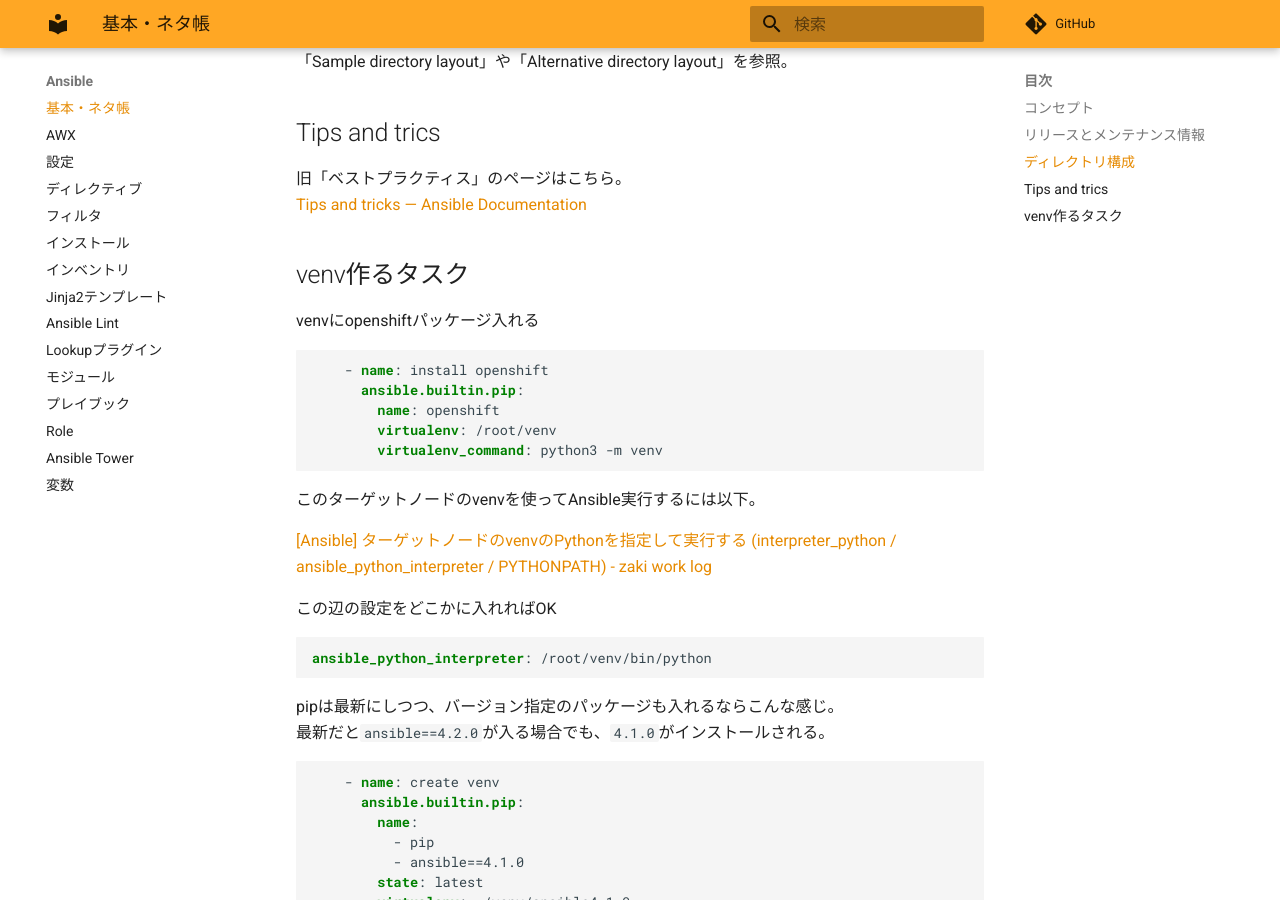
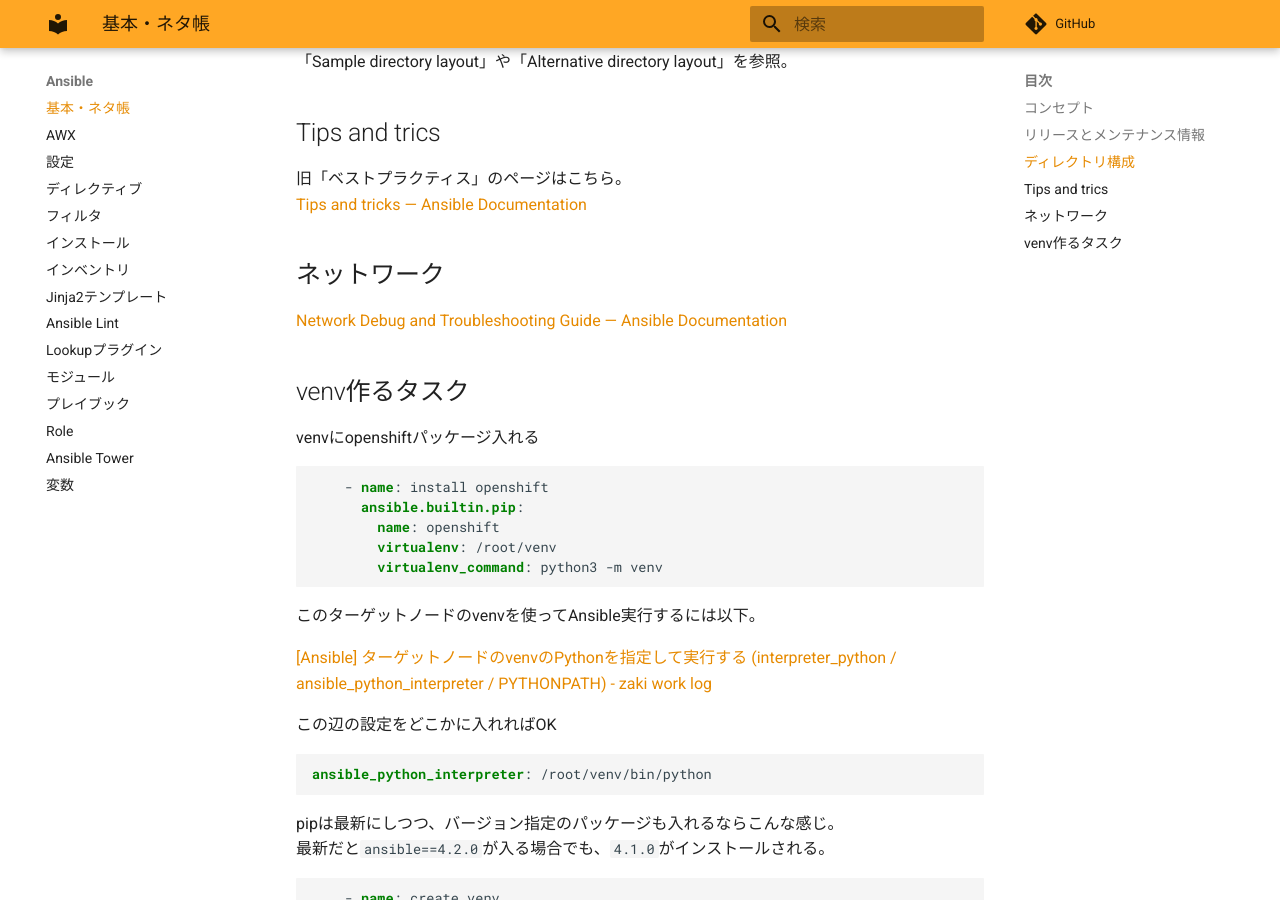
Before and after one commit to zaki-lknr/docs, an MkDocs documentation site: the page built from docs/Ansible/index.md, in a window 1280 px wide and 900 px high, scrolled down 504 px. Built offline with MkDocs 1.6.1 and Material for MkDocs 9.7.7, drawn with Linux system fonts in a browser that asks for light colours; comment, search, counter and statistics services are not loaded.

Commit message:
add: ansible/index: ネットワークのデバッグ・トラシューのリンク追加

```diff
--- a/docs/Ansible/index.md
+++ b/docs/Ansible/index.md
@@ -18,6 +18,10 @@
 
 旧「ベストプラクティス」のページはこちら。
 [Tips and tricks — Ansible Documentation](https://docs.ansible.com/ansible/latest/user_guide/playbooks_best_practices.html)
+
+## ネットワーク
+
+[Network Debug and Troubleshooting Guide — Ansible Documentation](https://docs.ansible.com/ansible/latest/network/user_guide/network_debug_troubleshooting.html)
 
 ## venv作るタスク
 
```
